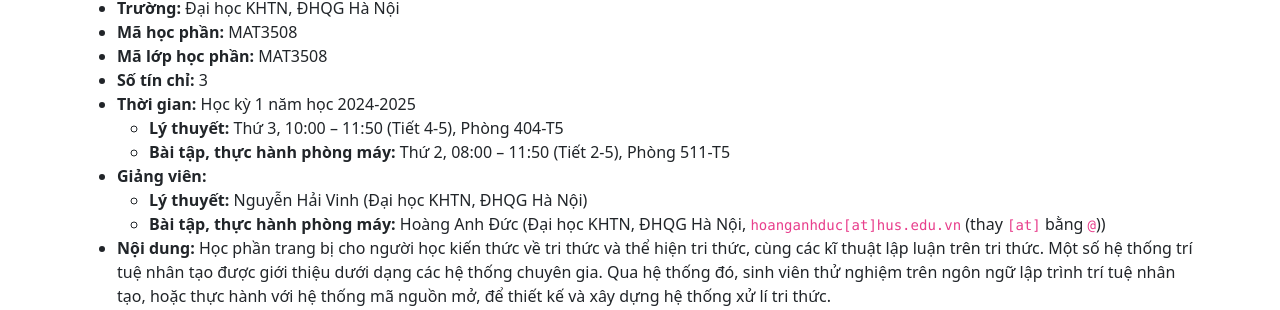
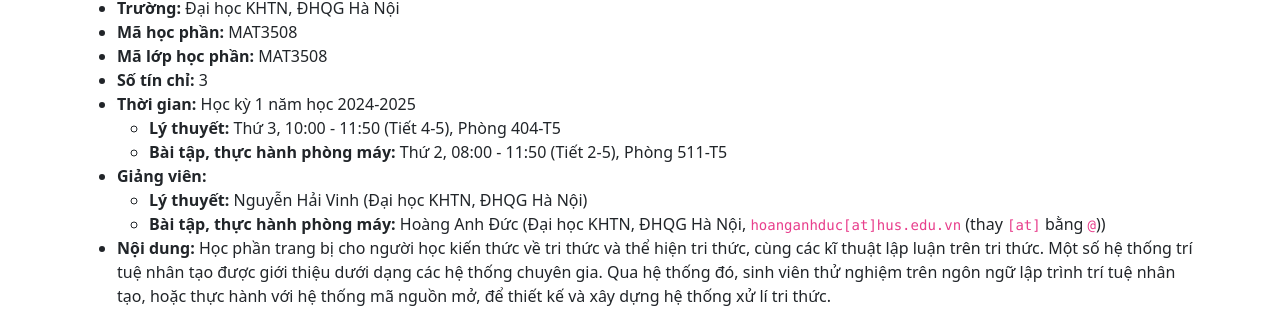
Before and after one commit to hoanganhduc/hoanganhduc.github.io, a Jekyll site: the page built from teaching/VNU-HUS/2024/winter/MAT3508/index.md, in a window 1280 px wide. Shown: the part 528-838 px from the top of the page. Built offline with Jekyll 4.4.1, drawn with Linux system fonts in a browser that asks for light colours; nearby versions of some CDN libraries; a style sheet for code colours, icons or effects is not loaded.

Commit message:
Updated @ 2024-09-10  13:35:53 ICT

```diff
--- a/teaching/VNU-HUS/2024/winter/MAT3508/index.md
+++ b/teaching/VNU-HUS/2024/winter/MAT3508/index.md
@@ -30,8 +30,8 @@ Xem các thông báo cũ [ở đây](#lịch-sử-các-thông-báo).
 * **Mã lớp học phần:** MAT3508
 * **Số tín chỉ:** 3
 * **Thời gian:** Học kỳ 1 năm học 2024-2025
-  * **Lý thuyết:** Thứ 3, 10:00 – 11:50 (Tiết 4-5), Phòng 404-T5
-  * **Bài tập, thực hành phòng máy:** Thứ 2, 08:00 – 11:50 (Tiết 2-5), Phòng 511-T5
+  * **Lý thuyết:** Thứ 3, 10:00 - 11:50 (Tiết 4-5), Phòng 404-T5
+  * **Bài tập, thực hành phòng máy:** Thứ 2, 08:00 - 11:50 (Tiết 2-5), Phòng 511-T5
 * **Giảng viên:**
   * **Lý thuyết:** Nguyễn Hải Vinh (Đại học KHTN, ĐHQG Hà Nội)
   * **Bài tập, thực hành phòng máy:** Hoàng Anh Đức (Đại học KHTN, ĐHQG Hà Nội, `hoanganhduc[at]hus.edu.vn` (thay `[at]` bằng `@`))
```
Also changed, not shown: 1 other file.
